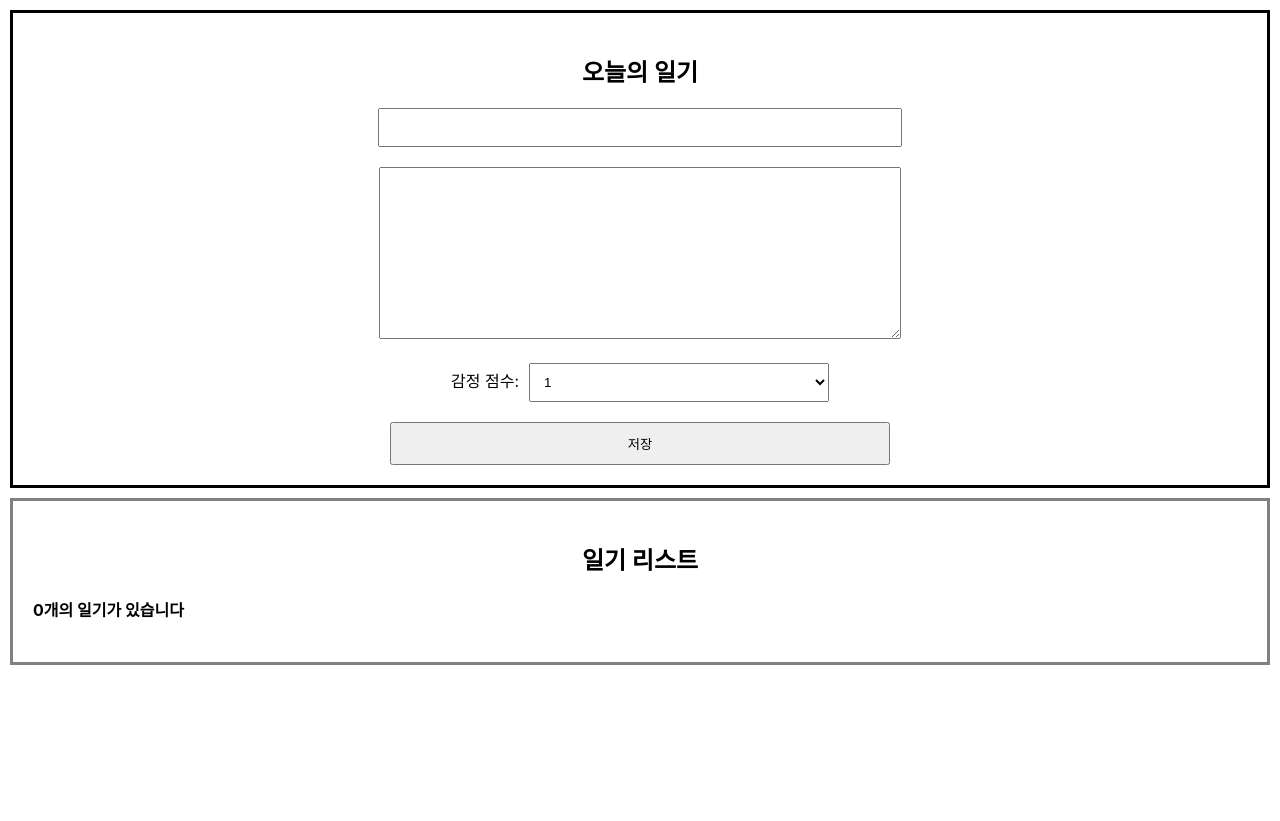
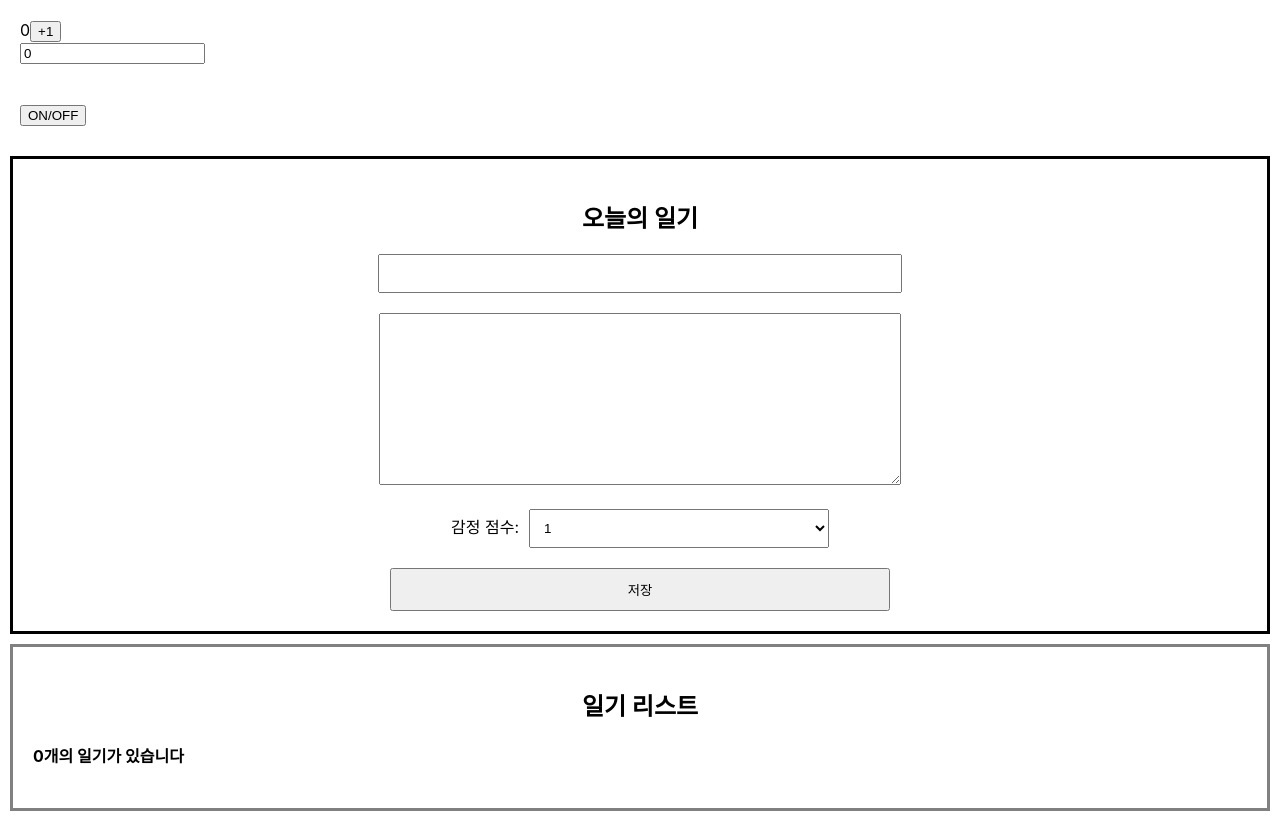
Before and after one commit to JeongYujae/Diary, a React (Create React App) app: page / in a window 1280 px wide. Before the commit the page ends 800 px from the top, so only its background shows below. Built offline with nearby package versions, Linux system fonts and the light colour scheme.

Commit message:
LifeCycle Study

```diff
--- a/src/App.js
+++ b/src/App.js
@@ -2,6 +2,8 @@ import { useState, useRef } from 'react';
 import './App.css';
 import DiaryEditor from './DiaryEditor';
 import DiaryList from './DiaryList';
+import LifeCycle from './LifeCycle';
+import LifeCycle_2 from './LifeCycle_unmount'
 
 
 
@@ -40,6 +42,8 @@ function App() {
 
   return(
     <div className='App'>
+      <LifeCycle/>
+      <LifeCycle_2></LifeCycle_2>
       {/* 상태가 변화하면 재 랜더링 */}
       {/* props로 onCreate 함수를 전달 */}
       <DiaryEditor onCreate={onCreate}/>
--- /dev/null
+++ b/src/LifeCycle.js
@@ -0,0 +1,40 @@
+import React,{useEffect, useState} from "react";
+
+const LifeCycle = () => {
+
+    const [count, setCount]=useState(0);
+    const [text, setText]=useState(0);
+
+    //Mount(생성) 되었을 때만 실행하고 싶을 때, [] 를 비워두면 시작할 때만 처음 한번만 실행
+    useEffect(()=>{
+        console.log("MOUNT!")
+    },[]);
+
+    //컴포넌트가 update 될 때 실행하고 싶다면
+    //state 변경, 부모로 받는 props 변경, 부모가 랜더링 되면 -> 재 랜더링이 된다!!!
+    useEffect(()=>{
+        console.log('UPDATE')
+    })
+
+    //dependency array [] 가 변경되는 순간에 useEffect 내부의 콜백 함수를 실행한다
+    //[]안에 있는 값들'만' 통제할 수 있음
+
+    useEffect(()=>{
+        console.log(`${count} has been updated`)
+    },[count])
+
+
+    return(
+    <div style={{padding:20}}>
+        <div>
+            {count}
+            <button onClick={()=>{setCount(count+1)}}>+1</button>
+        </div>
+        <div>
+            <input value={text} onChange={(e)=>setText(e.target.value)}></input>
+        </div>
+    </div>
+    )
+}
+
+export default LifeCycle;
--- /dev/null
+++ b/src/LifeCycle_unmount.js
@@ -0,0 +1,30 @@
+import React, { useState } from "react";
+
+const UnmountTest = () => {
+    return(
+        <div>
+            UnmountTest
+        </div>
+    )
+}
+
+
+const LifeCycle_2 = () => {
+
+    const [isVisible, setIsVisible] =useState(false);
+    const toggle = () => {
+        setIsVisible(!isVisible)
+    }
+
+    return(
+        <div style={{padding:20}}>
+            <div>
+                <button onClick={toggle}>ON/OFF</button>
+                {isVisible && <UnmountTest/>}
+            </div>
+
+        </div>
+        )
+}
+
+export default LifeCycle_2;
```
